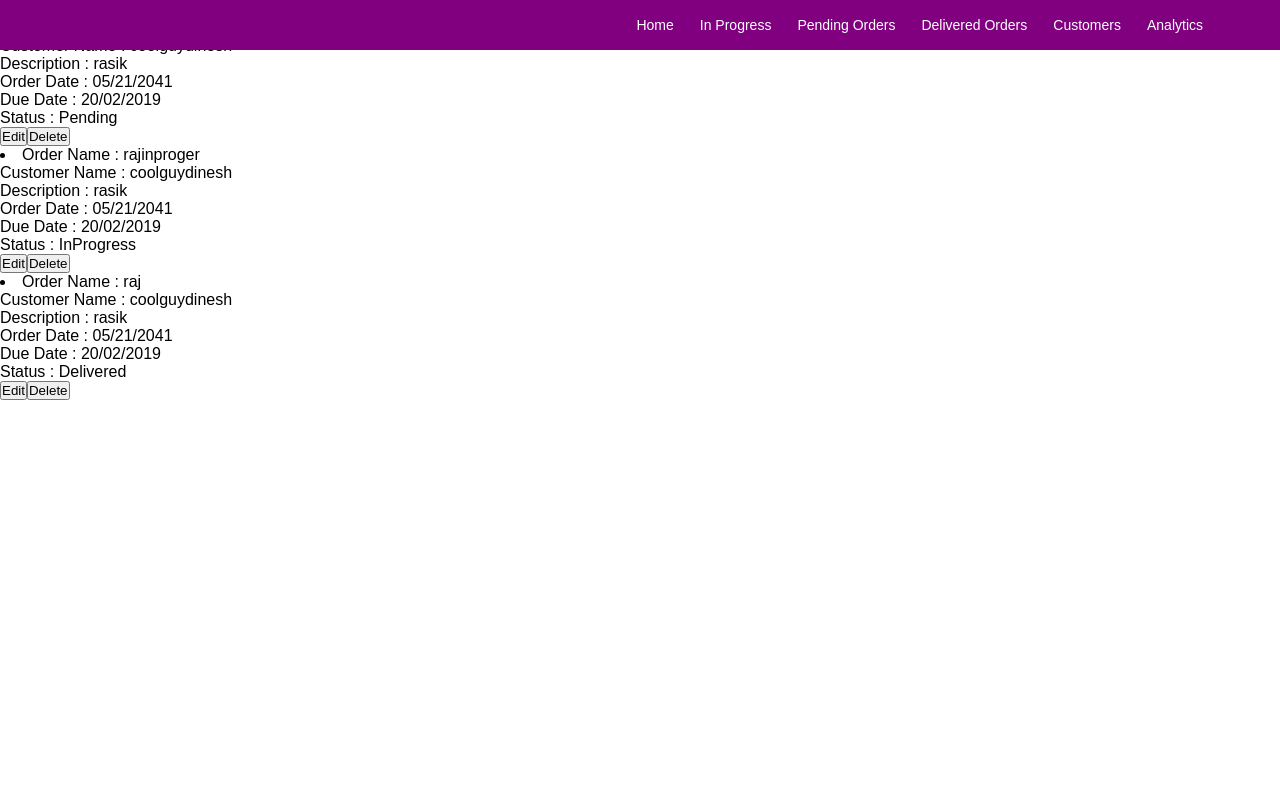
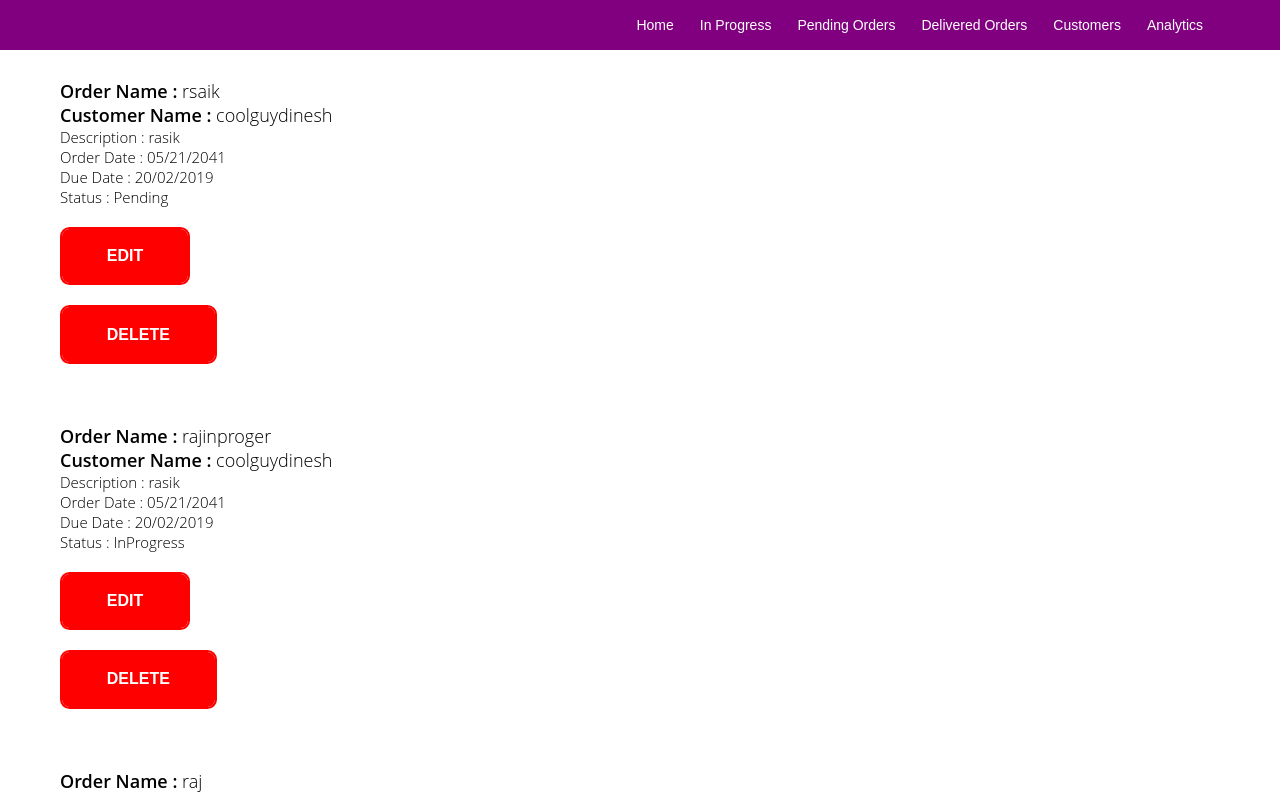
Before and after one commit to TopDEV-fs/Business_WEBAPP_Template, a React (Create React App) app: page / in a window 1280 px wide. Shown: the top 796 px of the page. Built offline with nearby package versions, Linux system fonts and the light colour scheme.

Commit message:
single order style

```diff
--- a/src/components/singleOrder.js
+++ b/src/components/singleOrder.js
@@ -1,6 +1,6 @@
 import React, { Component } from 'react';
 import EditOrder from './editOrder';
-
+import '../css/singleOrder.css';
 
 class SingleOrder extends Component {
    constructor(){
@@ -24,7 +24,7 @@ class SingleOrder extends Component {
    }
   render() {
     return (
-      <div>
+      <div className="singleOrder">
          {(
          this.state.editMode &&
          <EditOrder
@@ -39,12 +39,12 @@ class SingleOrder extends Component {
          />
          ) ||
          <li>
-            Order Name : {this.props.orderName}<br/>
-            Customer Name : {this.props.customerName}<br/>
-            Description : {this.props.Description}<br/>
-            Order Date :  {this.props.orderDate}<br/>
-            Due Date : {this.props.dueDate} <br/>
-            Status : {this.props.status} <br/>
+            <h2><span>Order Name : </span>{this.props.orderName}</h2>
+            <h2><span>Customer Name : </span>{this.props.customerName}</h2>
+            <h3>Description : {this.props.Description}</h3>
+            <h4>Order Date :  {this.props.orderDate}</h4>
+            <h4>Due Date : {this.props.dueDate} </h4>
+            <h4>Status : {this.props.status} </h4>
             <button onClick={this.handleToggleEdit}>Edit</button>
             <button onClick={this.handleOrderDelete}>Delete</button>
          </li>
--- /dev/null
+++ b/src/css/singleOrder.css
@@ -0,0 +1,53 @@
+.singleOrder{
+   margin: 60px;
+   font-family: 'open sans';
+}
+.singleOrder li{
+   list-style: none;
+
+}
+
+.singleOrder h2{
+   font-size: 18px;
+   font-weight: 300;
+}
+.singleOrder h2 span{
+   font-weight: 600;
+}
+.singleOrder h3{
+   font-size: 15px;
+   font-weight: 300;
+}
+.singleOrder h4{
+   font-size: 15px;
+   font-weight: 300;
+}
+.singleOrder button{
+
+box-sizing: border-box;
+  appearance: none;
+  background-color: transparent;
+  border: 2px solid red;
+  border-radius: 0.6em;
+  color: white;
+  cursor: pointer;
+  display: flex;
+  align-self: center;
+  font-size: 1rem;
+  font-weight: 400;
+  line-height: 1;
+  margin: 20px 0;
+  padding: 1.2em 2.8em;
+  text-decoration: none;
+  text-align: center;
+  text-transform: uppercase;
+  font-family: 'Montserrat', sans-serif;
+  font-weight: 700;
+  transition: box-shadow 300ms ease-in-out, color 300ms ease-in-out;
+   box-shadow: 0 0 40px 40px red inset;
+}
+
+.singleOrder button:hover{
+    color: #fff;
+    outline: 0;
+  }
```
